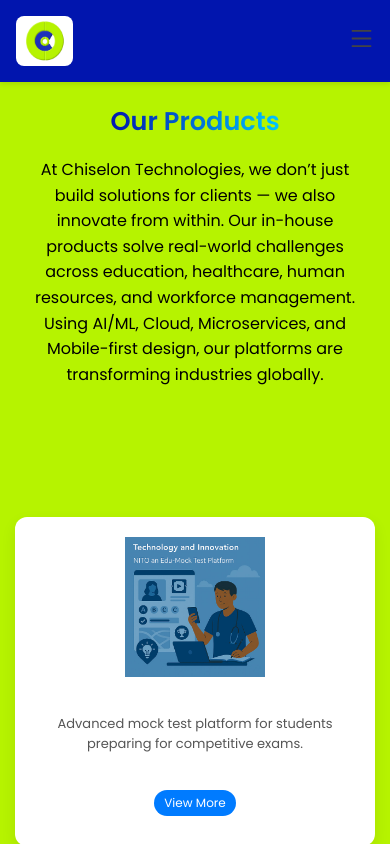
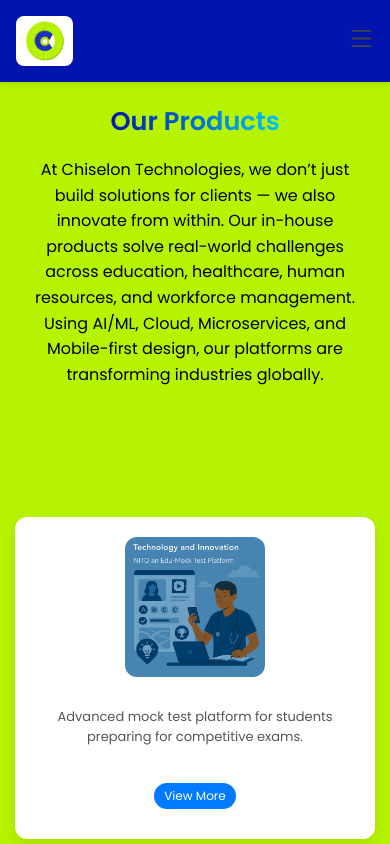
Before and after one commit to Sowjanyapandranki21/Chiselon-webiste, a React (Create React App) app: page /products in a window 390 px wide. Built offline with nearby package versions, Linux system fonts and the light colour scheme.

Commit message:
added images

```diff
--- a/src/Components/Products/ProductsSection/ProductsSection.css
+++ b/src/Components/Products/ProductsSection/ProductsSection.css
@@ -1,16 +1,13 @@
-/* ---------- Products Section ---------- */
 .products-section {
   display: grid;
-  grid-template-columns: repeat(1, 1fr); /* mobile default */
+  grid-template-columns: 1fr;
   gap: 30px;
   padding: 40px 20px;
   max-width: 1400px;
   margin: 0 auto;
   font-family: 'Arial', sans-serif;
-  align-items: stretch; /* stretch all cards to same height */
 }
 
-/* ---------- Individual Card ---------- */
 .product-card {
   background: #fff;
   padding: 20px;
@@ -20,7 +17,7 @@
   flex-direction: column;
   align-items: center;
   transition: all 0.3s ease;
-  height: 100%; /* full height of the grid cell */
+  min-height: 500px; /* same height for all cards */
   box-sizing: border-box;
 }
 
@@ -29,17 +26,17 @@
   box-shadow: 0 12px 25px rgba(0,0,0,0.12);
 }
 
-/* ---------- Card Image ---------- */
 .card-image {
   width: 100%;
+  max-width: 200px; /* image width */
+  height: 200px;    /* fixed height */
   margin-bottom: 15px;
-  text-align: center;
 }
 
 .card-image img {
-  width: 100%;       /* full width of card */
-  height: 200px;     /* fixed height for uniform cards */
-  object-fit: contain; /* show full image without cutting */
+  width: 100%;
+  height: 100%;
+  object-fit: contain; /* prevents cutting */
   border-radius: 12px;
   transition: transform 0.3s ease;
 }
@@ -48,12 +45,10 @@
   transform: scale(1.05);
 }
 
-
-/* ---------- Card Content ---------- */
 .card-content {
   text-align: center;
   margin-bottom: 12px;
-  flex: 1; /* allow description to expand and push details down */
+  flex: 1;
 }
 
 .card-content p {
@@ -62,7 +57,6 @@
   color: #555;
 }
 
-/* ---------- Button ---------- */
 .btn-wrapper {
   display: flex;
   justify-content: center;
@@ -85,7 +79,6 @@
   transform: translateY(-2px);
 }
 
-/* ---------- Expandable Details ---------- */
 .product-details {
   display: none;
   margin-top: 12px;
@@ -116,29 +109,28 @@
   color: #333;
 }
 
-/* ---------- Animation ---------- */
 @keyframes fadeIn {
   from { opacity: 0; transform: translateY(-5px); }
   to { opacity: 1; transform: translateY(0); }
 }
 
-/* ---------- Responsive Breakpoints ---------- */
+/* Responsive */
 
-/* Tablets: 2 cards */
+/* Tablet: 2 cards */
 @media (min-width: 600px) {
   .products-section {
     grid-template-columns: repeat(2, 1fr);
   }
 }
 
-/* Laptops: 3 cards */
+/* Laptop: 3 cards */
 @media (min-width: 900px) {
   .products-section {
     grid-template-columns: repeat(3, 1fr);
   }
 }
 
-/* Large screens: 4 cards */
+/* Large screen: 4 cards */
 @media (min-width: 1200px) {
   .products-section {
     grid-template-columns: repeat(4, 1fr);
@@ -146,23 +138,24 @@
 }
 
 /* Smaller screens adjustments */
-@media (max-width: 1024px) {
-  .product-card { min-height: 420px; }
-  .card-image img { height: 180px; }
-}
-
 @media (max-width: 768px) {
-  .products-section { gap: 20px; padding: 30px 15px; }
-  .product-card { min-height: 400px; padding: 18px; }
-  .card-image img { height: 160px; }
+  .product-card { min-height: 450px; }
+  .card-image { max-width: 160px; height: 160px; }
   .card-content p { font-size: 0.9rem; }
   .view-btn { font-size: 0.8rem; padding: 5px 12px; }
 }
 
 @media (max-width: 480px) {
-  .products-section { grid-template-columns: 1fr; padding: 20px 10px; gap: 15px; }
-  .product-card { min-height: 380px; padding: 15px; }
-  .card-image img { height: 140px; }
+  .products-section {
+    grid-template-columns: 1fr;
+    padding: 20px 10px;
+    gap: 20px;
+  }
+  .product-card {
+    min-height: 400px;
+    padding: 15px;
+  }
+  .card-image { max-width: 140px; height: 140px; }
   .card-content p { font-size: 0.85rem; }
   .view-btn { font-size: 0.75rem; padding: 4px 10px; }
 }
--- a/src/Components/Products/ProductsSection/ProductsSection.jsx
+++ b/src/Components/Products/ProductsSection/ProductsSection.jsx
@@ -13,9 +13,9 @@
       "Adaptive test engine with customizable difficulty levels.",
       "Real-time analytics & performance reports for students.",
       "Secure, scalable cloud-based architecture.",
-      "Multi-device compatibility",
+      "Multi-device compatibility"
     ],
-    impact: "Helps students build confidence and track progress effectively.",
+    impact: "Helps students build confidence and track progress effectively."
   },
   {
     description: "Comprehensive clinic management platform for dermatology and multi-specialty clinics.",
@@ -24,9 +24,9 @@
       "Patient management (records, history, appointments).",
       "AI-assisted imaging & diagnosis support.",
       "Doctor support modules and task management.",
-      "Digital prescriptions, billing, and inventory integration",
+      "Digital prescriptions, billing, and inventory integration"
     ],
-    impact: "Improves patient outcomes and operational efficiency.",
+    impact: "Improves patient outcomes and operational efficiency."
   },
   {
     description: "On-demand healthcare staffing platform connecting nurses with hospitals and patients.",
@@ -35,28 +35,28 @@
       "Real-time nurse availability matching.",
       "Secure scheduling and shift management.",
       "Verified nursing professionals.",
-      "Integrated payments and compliance tracking",
+      "Integrated payments and compliance tracking"
     ],
-    impact: "Ensures timely patient care and flexible work opportunities.",
+    impact: "Ensures timely patient care and flexible work opportunities."
   },
   {
-    description: "Smart HR platform to manage workforce seamlessly.",
+    description: "Smart HR platform to manage your workforce seamlessly.Streamline recruitment, onboarding, and employee management with ease.",
     image: HRMS,
     features: [
       "Timesheet management with project-wise tracking.",
       "Leave management with approval workflows.",
       "Integrated payroll compatibility.",
-      "Employee self-service portal",
+      "Employee self-service portal"
     ],
-    impact: "Increases productivity and reduces manual errors.",
-  },
+    impact: "Increases productivity and reduces manual errors."
+  }
 ];
 
 const ProductsSection = () => {
-  const [expanded, setExpanded] = useState({});
+  const [activeIndex, setActiveIndex] = useState(null);
 
   const toggleExpand = (index) => {
-    setExpanded((prev) => ({ ...prev, [index]: !prev[index] }));
+    setActiveIndex(prev => (prev === index ? null : index)); // only one open at a time
   };
 
   return (
@@ -73,15 +73,13 @@
 
           <div className="btn-wrapper">
             <button className="view-btn" onClick={() => toggleExpand(index)}>
-              {expanded[index] ? "View Less" : "View More"}
+              {activeIndex === index ? "View Less" : "View More"}
             </button>
           </div>
 
-          <div className={`product-details ${expanded[index] ? "active" : ""}`}>
+          <div className={`product-details ${activeIndex === index ? "active" : ""}`}>
             <ul>
-              {p.features.map((f, i) => (
-                <li key={i}>{f}</li>
-              ))}
+              {p.features.map((f, i) => <li key={i}>{f}</li>)}
             </ul>
             <p><strong>Impact:</strong> {p.impact}</p>
           </div>
```
